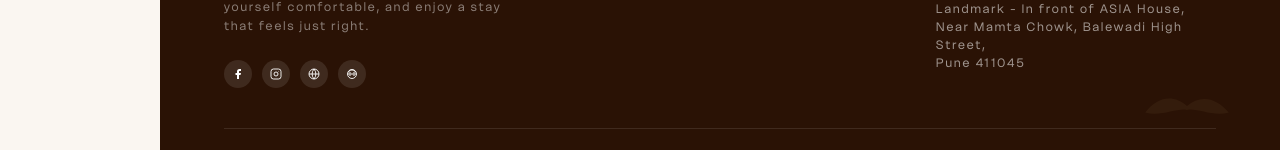
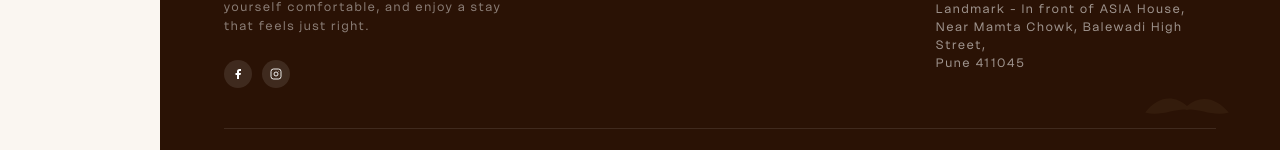
Before and after one commit to Stranger-app-team/nesting_professional, a React (Vite) app: page / in a window 1280 px wide. Shown: the part 5499-5649 px from the top of the page. Built offline with nearby package versions, Linux system fonts and the light colour scheme.

Commit message:
refactor: comment out website and TripAdvisor links in footer

```diff
--- a/src/components/Footer.jsx
+++ b/src/components/Footer.jsx
@@ -57,15 +57,15 @@ export default function Footer() {
                 </svg>
               </a>
               {/* Globe/TripAdvisor */}
-              <a href="#" aria-label="Website"
+              {/* <a href="#" aria-label="Website"
                 className="w-7 h-7 rounded-full bg-white/10 flex items-center justify-center hover:bg-[#7B2D16] transition-colors duration-200">
                 <svg width="12" height="12" viewBox="0 0 24 24" fill="none" stroke="white" strokeWidth="1.8">
                   <circle cx="12" cy="12" r="10"/>
                   <path d="M2 12h20M12 2a15.3 15.3 0 010 20M12 2a15.3 15.3 0 000 20"/>
                 </svg>
-              </a>
+              </a> */}
               {/* TripAdvisor owl/circle */}
-              <a href="#" aria-label="TripAdvisor"
+              {/* <a href="#" aria-label="TripAdvisor"
                 className="w-7 h-7 rounded-full bg-white/10 flex items-center justify-center hover:bg-[#7B2D16] transition-colors duration-200">
                 <svg width="12" height="12" viewBox="0 0 24 24" fill="none" stroke="white" strokeWidth="1.8">
                   <circle cx="12" cy="12" r="9"/>
@@ -73,7 +73,7 @@ export default function Footer() {
                   <circle cx="16" cy="12" r="2.5"/>
                   <path d="M5 8C6 5 9 4 12 4C15 4 18 5 19 8" strokeLinecap="round"/>
                 </svg>
-              </a>
+              </a> */}
             </div>
           </div>
 
```
